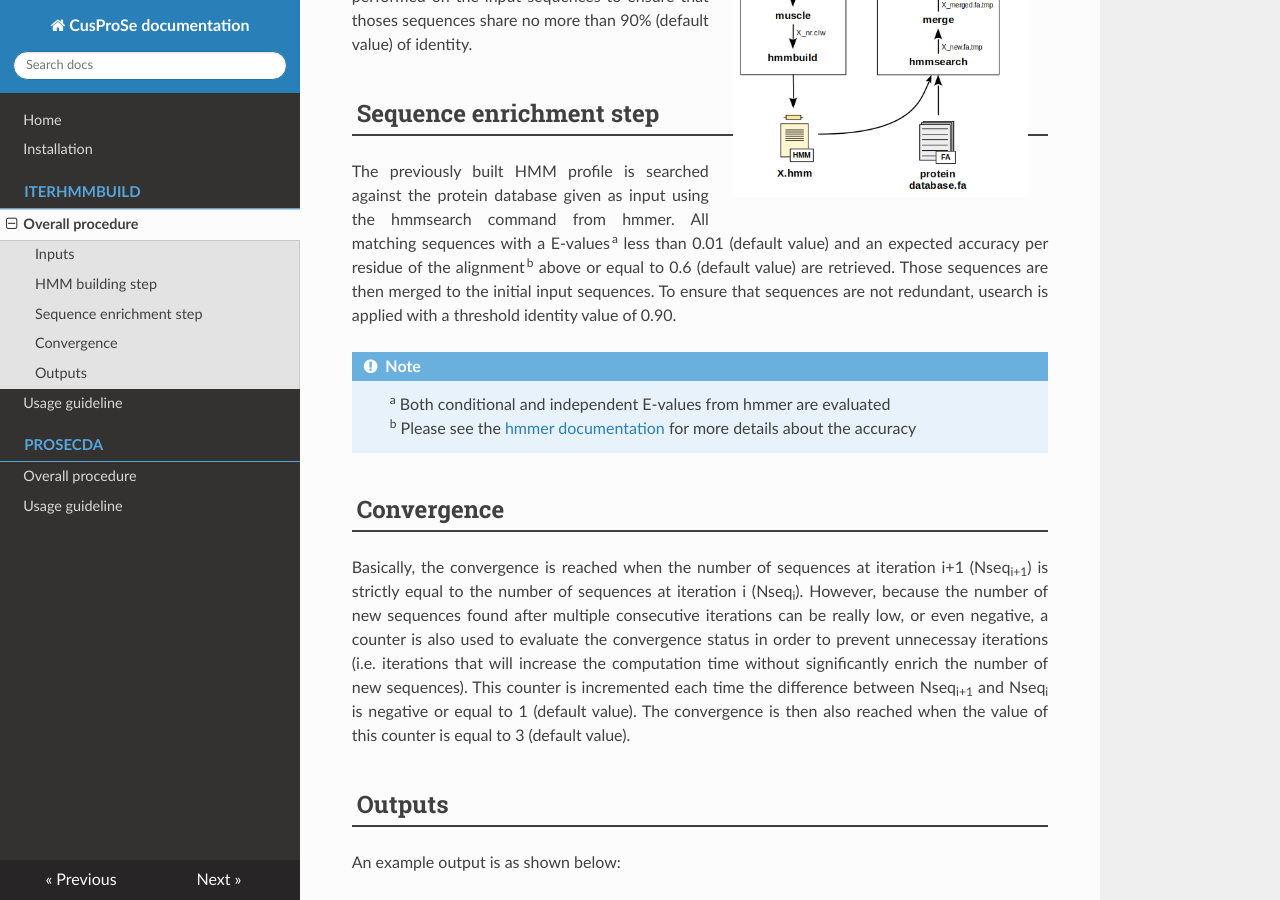
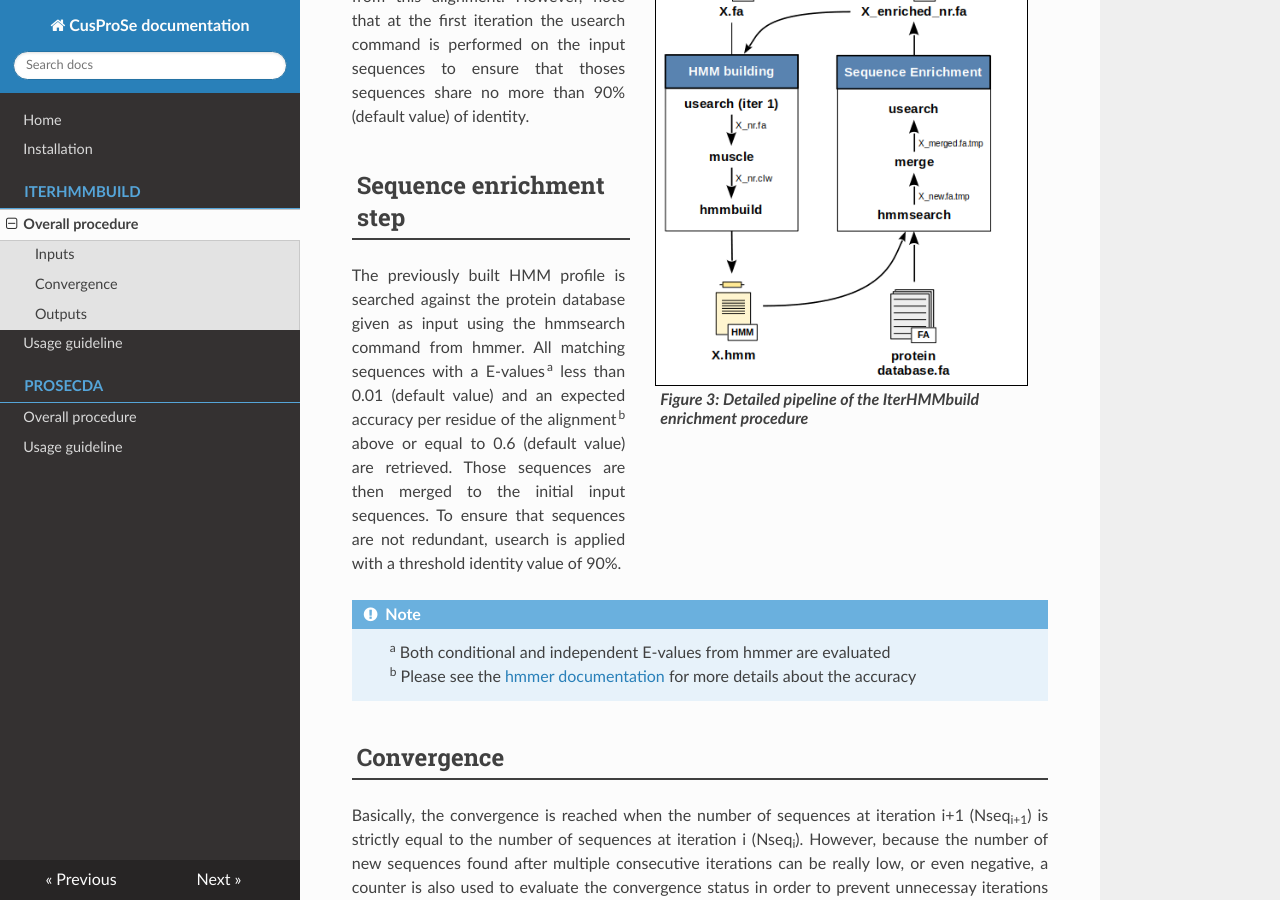
Before and after one commit to nchePortfolio/cusProSe, an MkDocs documentation site: the page built from docs/ihb_introduction.md, in a window 1280 px wide and 900 px high, scrolled down 1368 px. Built offline with MkDocs 1.6.1, drawn with Linux system fonts in a browser that asks for light colours; nearby versions of some CDN libraries.

Commit message:
Update docs and change hmm_database.hmm to database.hmm for ihb

```diff
--- a/docs/ihb_introduction.md
+++ b/docs/ihb_introduction.md
@@ -18,16 +18,24 @@ The first input is either a fasta file with at least one protein sequence  (<a h
 
 The second input is a fasta file of protein database used to enrich initial protein sequence(s) of interest.
 
-## HMM building step
-<figure>
+<h2>HMM building step</h2>
+<!-- <figure>
 <img class="align-right" src="./img/step_hmmbuilding_enrichment.png">
+<figcaption>test</figcaption>
+</figure> -->
+
+<figure style="float: right; width: 55%; text-align: center; margin-top: 95px; padding-left: 10px; margin-bottom: 105px">
+<img style="border: 1px solid black;" src="./img/step_hmmbuilding_enrichment.png">
+<figcaption style="font-weight: bold; ">Figure 3: Detailed pipeline of the IterHMMbuild enrichment procedure</figcaption>
 </figure>
+
+
 <p>
 The HMM building is a two-step procedure: a multiple sequence alignment is performed on the input sequences using muscle and the hmmbuild command from hmmer is then used to build the HMM profile from this alignment. However, note that at the first iteration the usearch command is performed on the input sequences to ensure that thoses sequences share no more than 90% (default value) of identity.
 </p>
 
-## Sequence enrichment step
-The previously built HMM profile is searched against the protein database given as input using the hmmsearch command from hmmer. All matching sequences with a E-values<sup>a</sup> less than 0.01 (default value) and an expected accuracy per residue of the alignment<sup>b</sup> above or equal to 0.6 (default value) are retrieved. Those sequences are then merged to the initial input sequences. To ensure that sequences are not redundant, usearch is applied with a threshold identity value of 0.90.
+<h2 style="width: 40%">Sequence enrichment step</h2>
+The previously built HMM profile is searched against the protein database given as input using the hmmsearch command from hmmer. All matching sequences with a E-values<sup>a</sup> less than 0.01 (default value) and an expected accuracy per residue of the alignment<sup>b</sup> above or equal to 0.6 (default value) are retrieved. Those sequences are then merged to the initial input sequences. To ensure that sequences are not redundant, usearch is applied with a threshold identity value of 90%.
 
 <div class="admonition note">
     <p class="first admonition-title">
```
Also changed, not shown: docs/index.md (+1 -1 lines), docs/img/cusprose_scheme.png, 2 other files.
